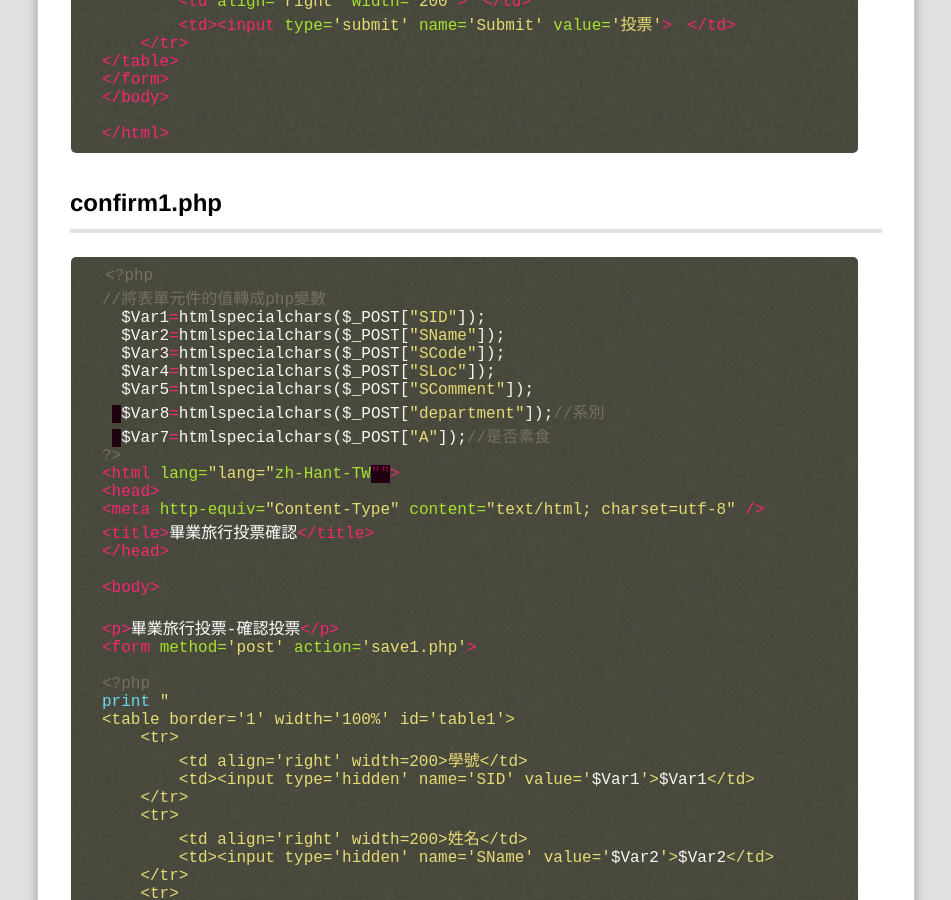
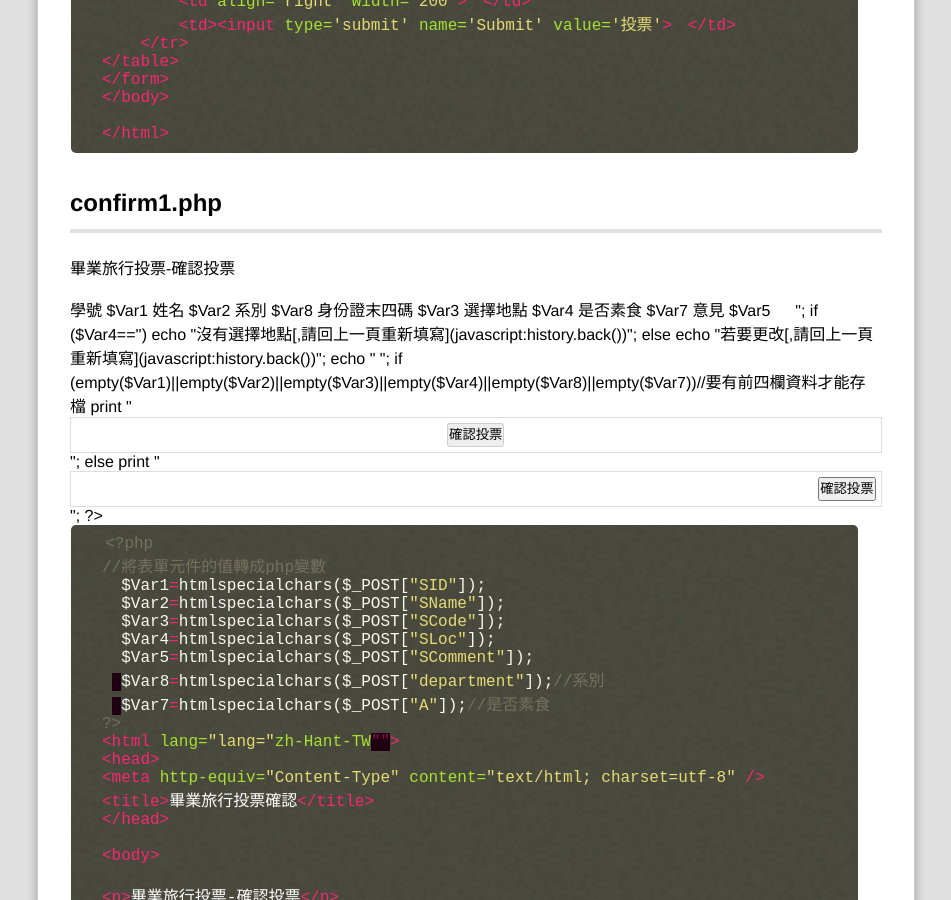
Before and after one commit to zzzlarry/webcourse, a Jekyll site: the page built from _posts/2017-10-25-Class6.md, in a window 1280 px wide and 900 px high, scrolled down 2927 px. Shown: the whole window, without its empty margins (18-969 px from the left). Built offline with Jekyll 4.4.1, drawn with Linux system fonts in a browser that asks for light colours; Markdown is read by kramdown in place of the engine named in the settings; comment, search, counter and statistics services are not loaded.

Commit message:
Update 2017-10-25-Class6.md

````diff
--- a/_posts/2017-10-25-Class6.md
+++ b/_posts/2017-10-25-Class6.md
@@ -186,6 +186,44 @@ github帳號及使用github做blog。。
 
 ##confirm1.php
 
+
+畢業旅行投票-確認投票
+
+<form method="post" action="save1.php">學號 <input type="hidden" name="SID" value="$Var1">$Var1 姓名 <input type="hidden" name="SName" value="$Var2">$Var2 系別 <input type="hidden" name="department" value="$Var8">$Var8 身份證末四碼 <input type="hidden" name="SCode" value="$Var3">$Var3 選擇地點 <input type="hidden" name="SLoc" value="$Var4">$Var4 是否素食 <input type="hidden" name="A" value="$Var7">$Var7 意見 <input type="hidden" name="SComment" value="$Var5">$Var5 　 "; if ($Var4=='') echo "沒有選擇地點[,請回上一頁重新填寫](javascript:history.back())"; else echo "若要更改[,請回上一頁重新填寫](javascript:history.back())"; echo " "; if (empty($Var1)||empty($Var2)||empty($Var3)||empty($Var4)||empty($Var8)||empty($Var7))//要有前四欄資料才能存檔 print "
+
+<table border="1" width="100%" id="table1">
+
+<tbody>
+
+<tr>
+
+<td align="center"><input type="hidden" name="SMethod" value="insert"> <input type="submit" name="Submit" value="確認投票" disabled="disabled">　</td>
+
+</tr>
+
+</tbody>
+
+</table>
+
+"; else print "
+
+<table border="1" width="100%" id="table1">
+
+<tbody>
+
+<tr>
+
+<td align="right"><input type="hidden" name="SMethod" value="insert"> <input type="submit" name="Submit" value="確認投票">　</td>
+
+</tr>
+
+</tbody>
+
+</table>
+
+"; ?></form>
+
+
 ```php
 <?php
 //將表單元件的值轉成php變數
````
